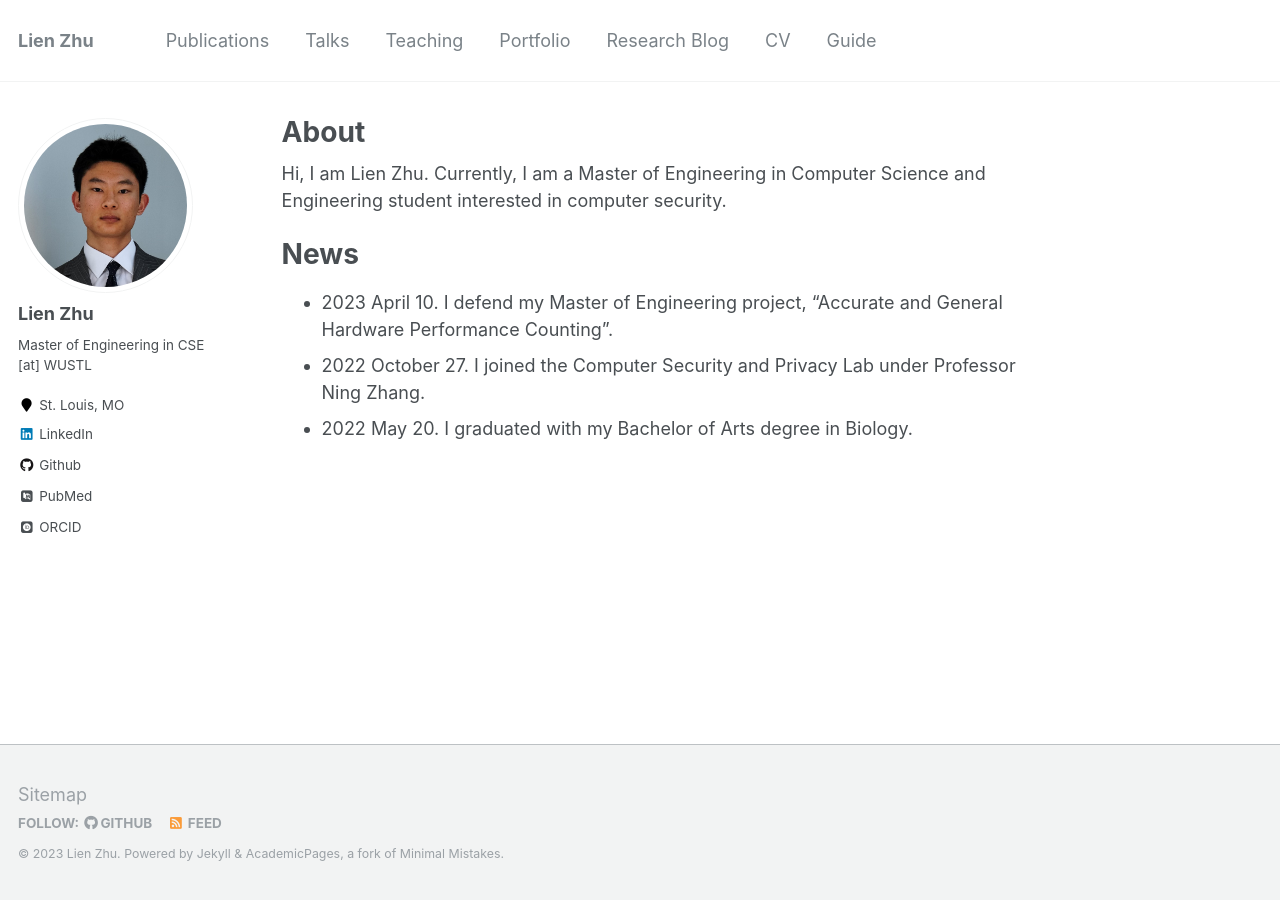
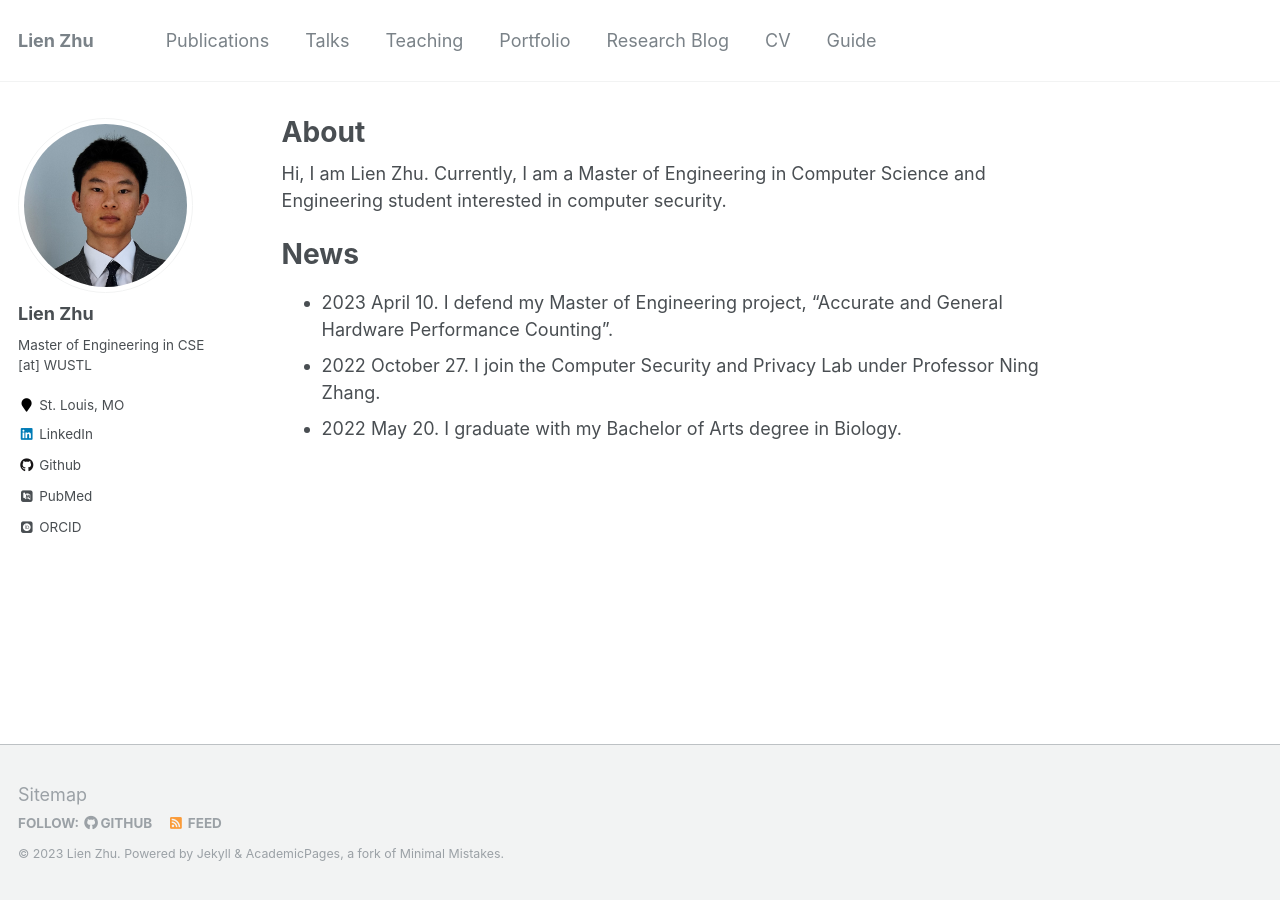
Before and after one commit to lienzhuzhu/lienzhuzhu.github.io, a Jekyll site: the page built from _pages/about.md, in a window 1280 px wide. Built offline with Jekyll 4.4.1, drawn with Linux system fonts in a browser that asks for light colours; some web fonts are replaced.

Commit message:
WIP portfolio

```diff
--- a/_includes/head/custom.html
+++ b/_includes/head/custom.html
@@ -17,7 +17,7 @@
 <link rel="icon" type="image/png" href="{{ base_path }}/images/favicon-16x16.png?v=M44lzPylqQ" sizes="16x16">
 <link rel="manifest" href="{{ base_path }}/images/manifest.json?v=M44lzPylqQ">
 <link rel="mask-icon" href="{{ base_path }}/images/safari-pinned-tab.svg?v=M44lzPylqQ" color="#000000">
-<link rel="shortcut icon" href="/images/favicon.ico?v=M44lzPylqQ">
+<link rel="shortcut icon" href="/images/site/favicon.ico">
 <meta name="msapplication-TileColor" content="#000000">
 <meta name="msapplication-TileImage" content="{{ base_path }}/images/mstile-144x144.png?v=M44lzPylqQ">
 <meta name="msapplication-config" content="{{ base_path }}/images/browserconfig.xml?v=M44lzPylqQ">
--- a/_pages/about.md
+++ b/_pages/about.md
@@ -15,5 +15,5 @@
 # News
 
 - 2023 April 10. I defend my Master of Engineering project, "Accurate and General Hardware Performance Counting".
-- 2022 October 27. I joined the Computer Security and Privacy Lab under Professor Ning Zhang.
-- 2022 May 20. I graduated with my Bachelor of Arts degree in Biology.
+- 2022 October 27. I join the Computer Security and Privacy Lab under Professor Ning Zhang.
+- 2022 May 20. I graduate with my Bachelor of Arts degree in Biology.
```
Also changed, not shown: images/portfolio/ages.png (added), images/portfolio/calendar.png (added), images/portfolio/flasks.gif (added), images/portfolio/linkedin-original.svg (added), images/portfolio/mckelvey.png (added), images/portfolio/news.gif (added), images/portfolio/profile.jpg (added), images/portfolio/sketch.png (added), images/portfolio/todo.png (added), images/site/favicon.ico (added), 2 other files.
